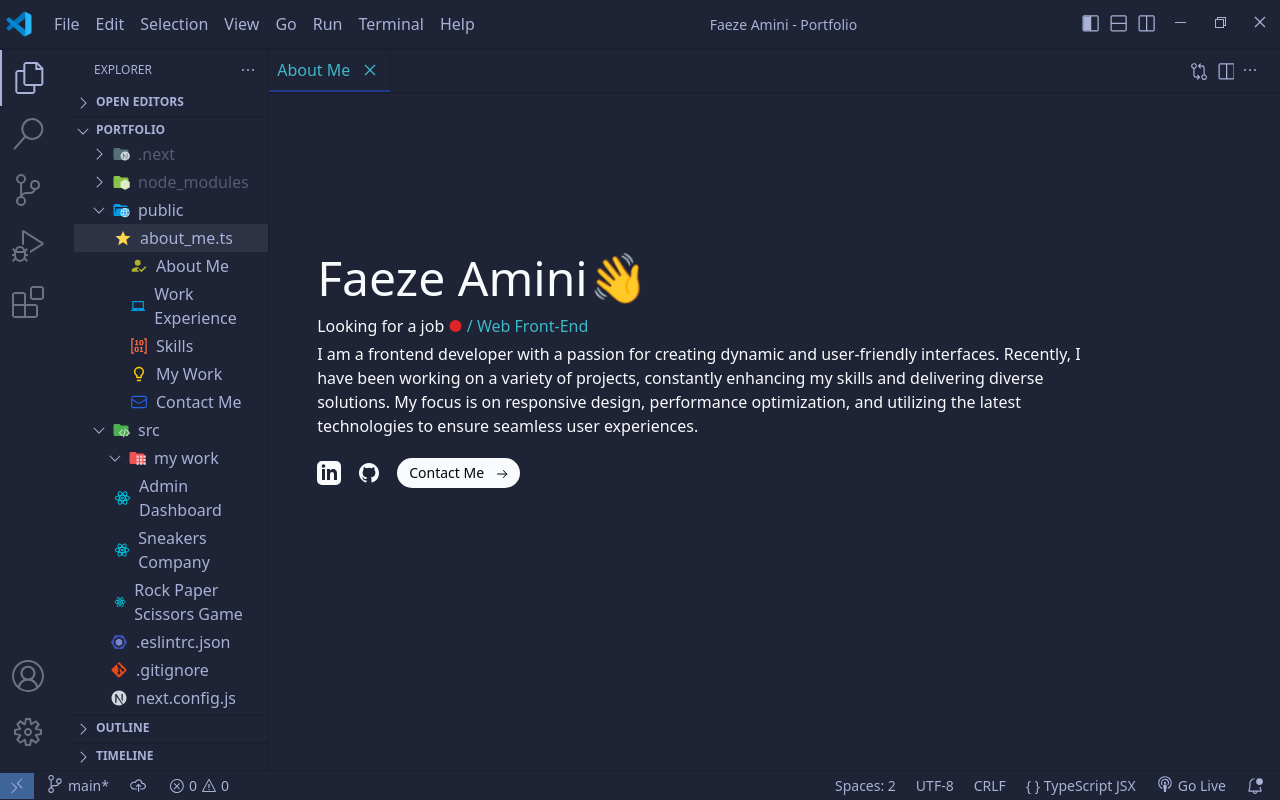
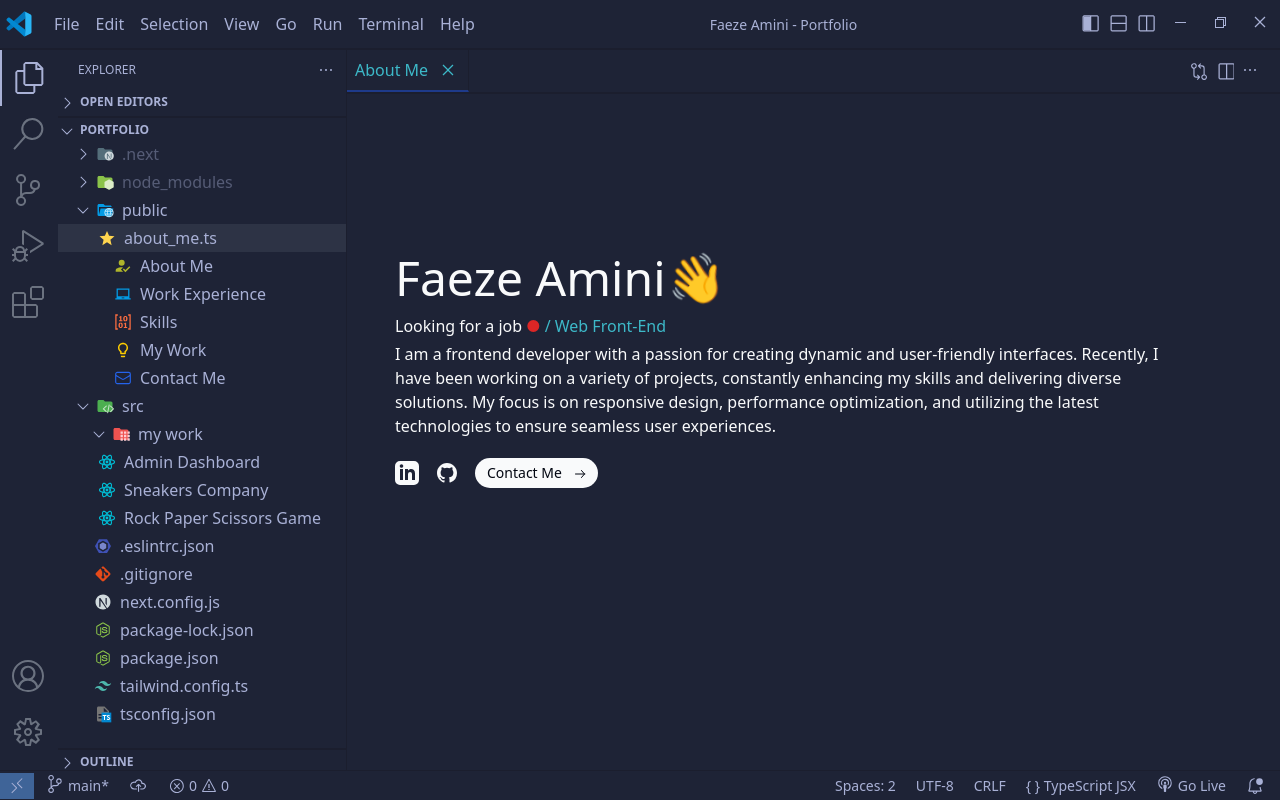
Before and after one commit to Code-Coterie-Team/faeze-amini-portfolio, a Next.js app: page / in a window 1280 px wide. Both pictures are taken after a click on the button 1090 px from the left and 24 px from the top of the page. Built offline with nearby package versions, Linux system fonts and the light colour scheme.

Commit message:
changeShowSidebar

```diff
--- a/src/components/sidebar.tsx
+++ b/src/components/sidebar.tsx
@@ -52,7 +52,7 @@ function Sidebar() {
                 setIsActiveSidebar(item.activeIcon);
               }}
               className={`p-3 text-gray-500 hover:text-tGrayAll  ${
-                isActiveSidebar === item.activeIcon
+                isActiveSidebar === item.activeIcon && sideBarShow == true
                   ? "border-l-2 border-tGrayAll text-tGrayAll"
                   : ""
               }`}
@@ -73,11 +73,12 @@ function Sidebar() {
       </div>
 
       <div
-        className={`flex flex-col ${
-          !sideBarShow && "hidden"
-        } ml-4 border-r border-r-borderDarck overflow-hidden`}
+        className={`flex flex-col ${!sideBarShow && "hidden" } border-r border-r-borderDarck overflow-hidden`}
       >
-        {isActiveSidebar === "file" && <DetailSubSidebar />}
+         <div className="w-[18rem]">
+         {isActiveSidebar === "file" && <DetailSubSidebar />}
+         </div>
+
       </div>
     </div>
   );
```
